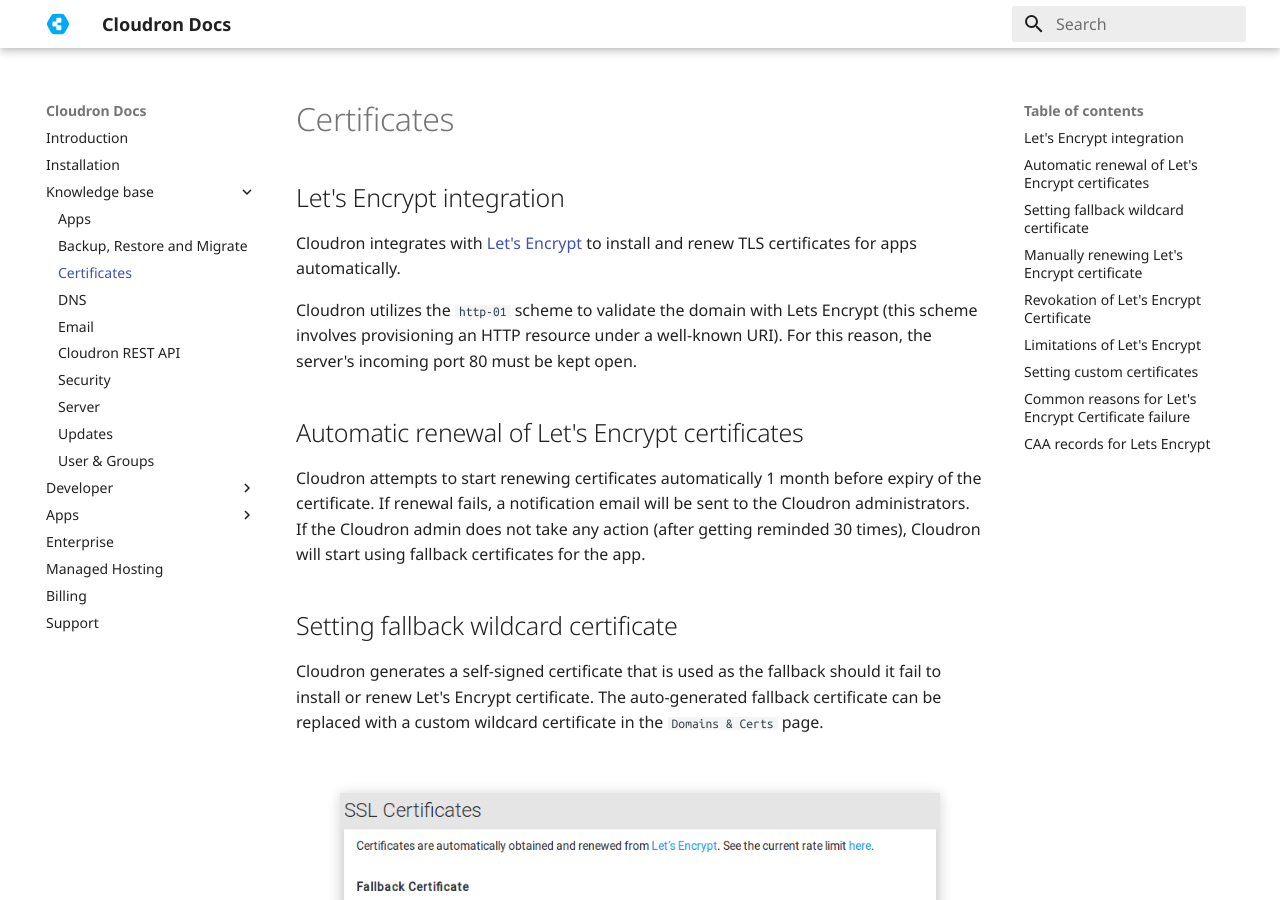
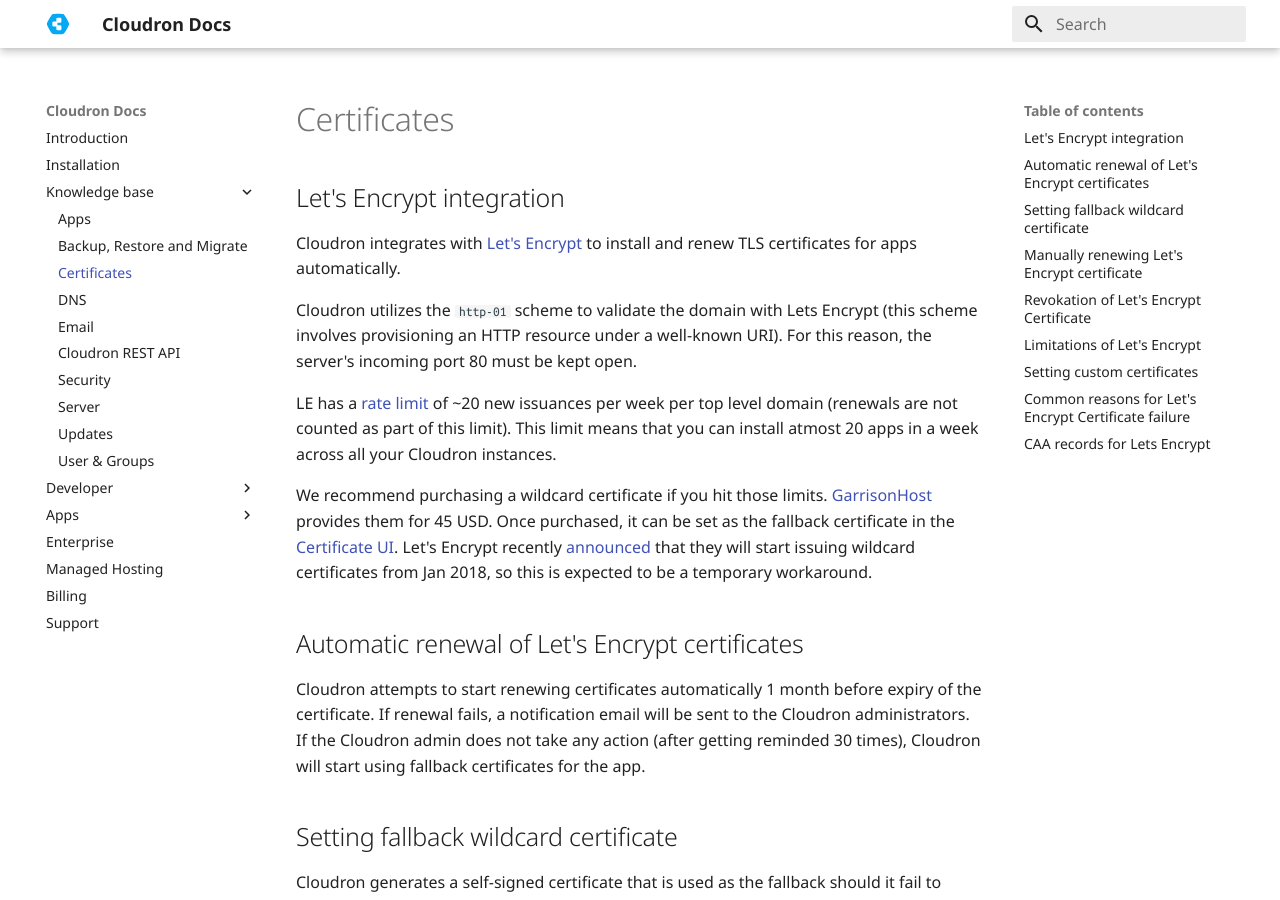
Before and after one commit to M-arcus/cloudron-docs, an MkDocs documentation site: the page built from docs/documentation/certificates.md, in a window 1280 px wide and 900 px high. Built offline with MkDocs 1.6.1 and Material for MkDocs 9.7.7, drawn with Linux system fonts in a browser that asks for light colours; old or Windows-style settings are respelled for this version of MkDocs.

```diff
--- a/docs/documentation/certificates.md
+++ b/docs/documentation/certificates.md
@@ -8,6 +8,17 @@ and renew TLS certificates for apps automatically.
 Cloudron utilizes the `http-01` scheme to validate the domain with Lets Encrypt (this
 scheme involves provisioning an HTTP resource under a well-known URI). For this reason,
 the server's incoming port 80 must be kept open.
+
+LE has a [rate limit](https://letsencrypt.org/docs/rate-limits/) of ~20 new issuances
+per week per top level domain (renewals are not counted as part of this limit). This limit
+means that you can install atmost 20 apps in a week across all your Cloudron instances.
+
+We recommend purchasing a wildcard certificate if you hit those limits. [GarrisonHost](http://www.garrisonhost.com/)
+provides them for 45 USD. Once purchased, it can be set as the fallback certificate in the
+[Certificate UI](/documentation/certificates/#setting-fallback-wildcard-certificate). Let's Encrypt
+recently [announced](https://letsencrypt.org/2017/07/06/wildcard-certificates-coming-jan-2018.html)
+that they will start issuing wildcard certificates from Jan 2018, so this is expected to be a temporary
+workaround.
 
 ## Automatic renewal of Let's Encrypt certificates
 
```
Also changed, not shown: docs/documentation/enterprise.md (deleted, +0 -41 lines).
